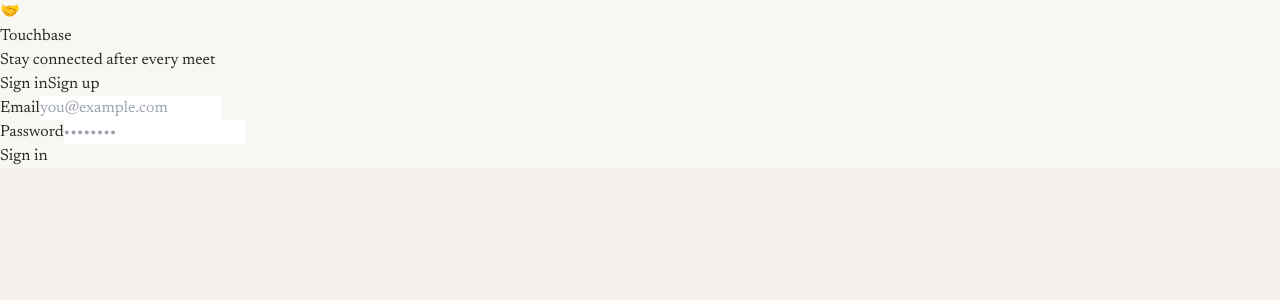
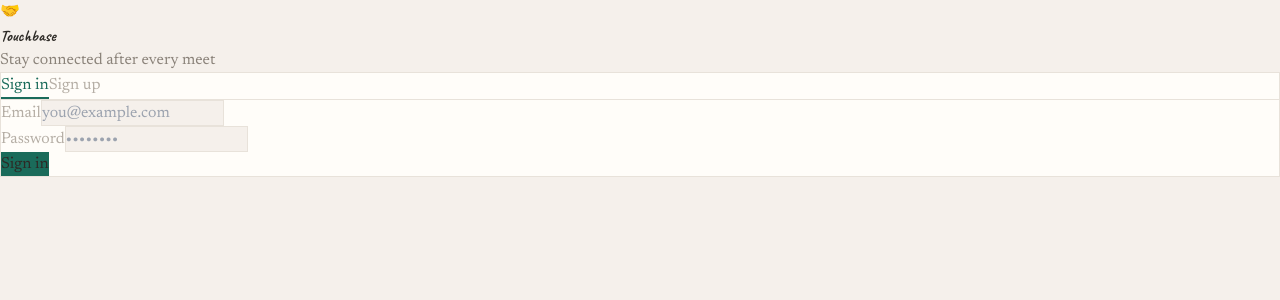
Before and after one commit to elvisEspinozaN/TouchBase, a React (Vite) app: page / in a window 1280 px wide. Shown: the top 300 px of the page. Built offline with nearby package versions, Linux system fonts and the light colour scheme; no server answers.

Commit message:
Style login screen to match editorial theme

```diff
--- a/src/components/LoginScreen.jsx
+++ b/src/components/LoginScreen.jsx
@@ -31,35 +31,33 @@ export default function LoginScreen() {
   }
 
   return (
-    <div className="min-h-screen flex flex-col items-center justify-center px-4" style={{ background: '#f8f7f4' }}>
+    <div className="min-h-screen flex flex-col items-center justify-center px-4" style={{ background: 'var(--color-bg)' }}>
       {/* Brand */}
       <div className="text-center mb-8">
         <span className="text-5xl">🤝</span>
-        <h1 className="text-3xl font-bold text-gray-900 mt-3">Touchbase</h1>
-        <p className="text-gray-500 mt-1 text-sm">Stay connected after every meet</p>
+        <h1 className="text-4xl mt-3" style={{ fontFamily: 'var(--font-display)', fontWeight: 700, color: 'var(--color-text)' }}>Touchbase</h1>
+        <p className="mt-1 text-sm italic" style={{ color: 'var(--color-text-muted)', fontFamily: 'var(--font-body)' }}>Stay connected after every meet</p>
       </div>
 
       {/* Card */}
-      <div className="bg-white rounded-2xl shadow-xl w-full max-w-sm overflow-hidden">
+      <div className="rounded-2xl shadow-xl w-full max-w-sm overflow-hidden" style={{ background: 'var(--color-surface)', border: '1px solid var(--color-border)' }}>
         {/* Tab toggle */}
-        <div className="flex border-b border-gray-100">
+        <div className="flex" style={{ borderBottom: '1px solid var(--color-border)' }}>
           <button
             onClick={() => switchMode('signin')}
-            className={`flex-1 py-3.5 text-sm font-semibold transition-colors ${
-              mode === 'signin'
-                ? 'text-indigo-600 border-b-2 border-indigo-500'
-                : 'text-gray-400 hover:text-gray-600'
-            }`}
+            className="flex-1 py-3.5 text-sm font-semibold transition-colors"
+            style={mode === 'signin'
+              ? { color: 'var(--color-teal)', borderBottom: '2px solid var(--color-teal)' }
+              : { color: 'var(--color-text-faint)' }}
           >
             Sign in
           </button>
           <button
             onClick={() => switchMode('signup')}
-            className={`flex-1 py-3.5 text-sm font-semibold transition-colors ${
-              mode === 'signup'
-                ? 'text-indigo-600 border-b-2 border-indigo-500'
-                : 'text-gray-400 hover:text-gray-600'
-            }`}
+            className="flex-1 py-3.5 text-sm font-semibold transition-colors"
+            style={mode === 'signup'
+              ? { color: 'var(--color-teal)', borderBottom: '2px solid var(--color-teal)' }
+              : { color: 'var(--color-text-faint)' }}
           >
             Sign up
           </button>
@@ -68,7 +66,7 @@ export default function LoginScreen() {
         {/* Form */}
         <form onSubmit={handleSubmit} className="p-6 space-y-4">
           <div>
-            <label className="block text-xs font-semibold text-gray-500 mb-1.5">Email</label>
+            <label className="block text-[11px] font-semibold uppercase tracking-widest mb-1.5" style={{ color: 'var(--color-text-faint)' }}>Email</label>
             <input
               type="email"
               value={email}
@@ -76,14 +74,15 @@ export default function LoginScreen() {
               placeholder="you@example.com"
               required
               disabled={loading}
-              className="w-full rounded-xl border border-gray-200 bg-gray-50 px-3.5 py-2.5 text-sm
-                placeholder:text-gray-400 focus:outline-none focus:ring-2 focus:ring-indigo-400 focus:border-transparent
+              className="w-full rounded-xl px-3.5 py-2.5 text-sm
+                focus:outline-none focus:ring-2 focus:ring-[var(--color-teal)]
                 disabled:opacity-50 transition-all"
+              style={{ border: '1px solid var(--color-border)', background: 'var(--color-bg)', color: 'var(--color-text)' }}
             />
           </div>
 
           <div>
-            <label className="block text-xs font-semibold text-gray-500 mb-1.5">Password</label>
+            <label className="block text-[11px] font-semibold uppercase tracking-widest mb-1.5" style={{ color: 'var(--color-text-faint)' }}>Password</label>
             <input
               type="password"
               value={password}
@@ -92,21 +91,22 @@ export default function LoginScreen() {
               required
               disabled={loading}
               minLength={6}
-              className="w-full rounded-xl border border-gray-200 bg-gray-50 px-3.5 py-2.5 text-sm
-                placeholder:text-gray-400 focus:outline-none focus:ring-2 focus:ring-indigo-400 focus:border-transparent
+              className="w-full rounded-xl px-3.5 py-2.5 text-sm
+                focus:outline-none focus:ring-2 focus:ring-[var(--color-teal)]
                 disabled:opacity-50 transition-all"
+              style={{ border: '1px solid var(--color-border)', background: 'var(--color-bg)', color: 'var(--color-text)' }}
             />
           </div>
 
           {error && (
-            <p className="text-xs text-red-600 bg-red-50 rounded-xl px-3 py-2">{error}</p>
+            <p className="text-xs rounded-xl px-3 py-2" style={{ color: 'var(--color-terracotta)', background: 'var(--color-terracotta-light)' }}>{error}</p>
           )}
 
           <button
             type="submit"
             disabled={loading || !email || !password}
-            className="w-full bg-indigo-500 hover:bg-indigo-600 disabled:bg-indigo-300 text-white
-              rounded-xl py-2.5 text-sm font-semibold transition-colors flex items-center justify-center gap-2"
+            className="w-full text-white rounded-xl py-2.5 text-sm font-semibold transition-all flex items-center justify-center gap-2 disabled:opacity-50"
+            style={{ background: 'var(--color-teal)' }}
           >
             {loading ? (
               <>
```
